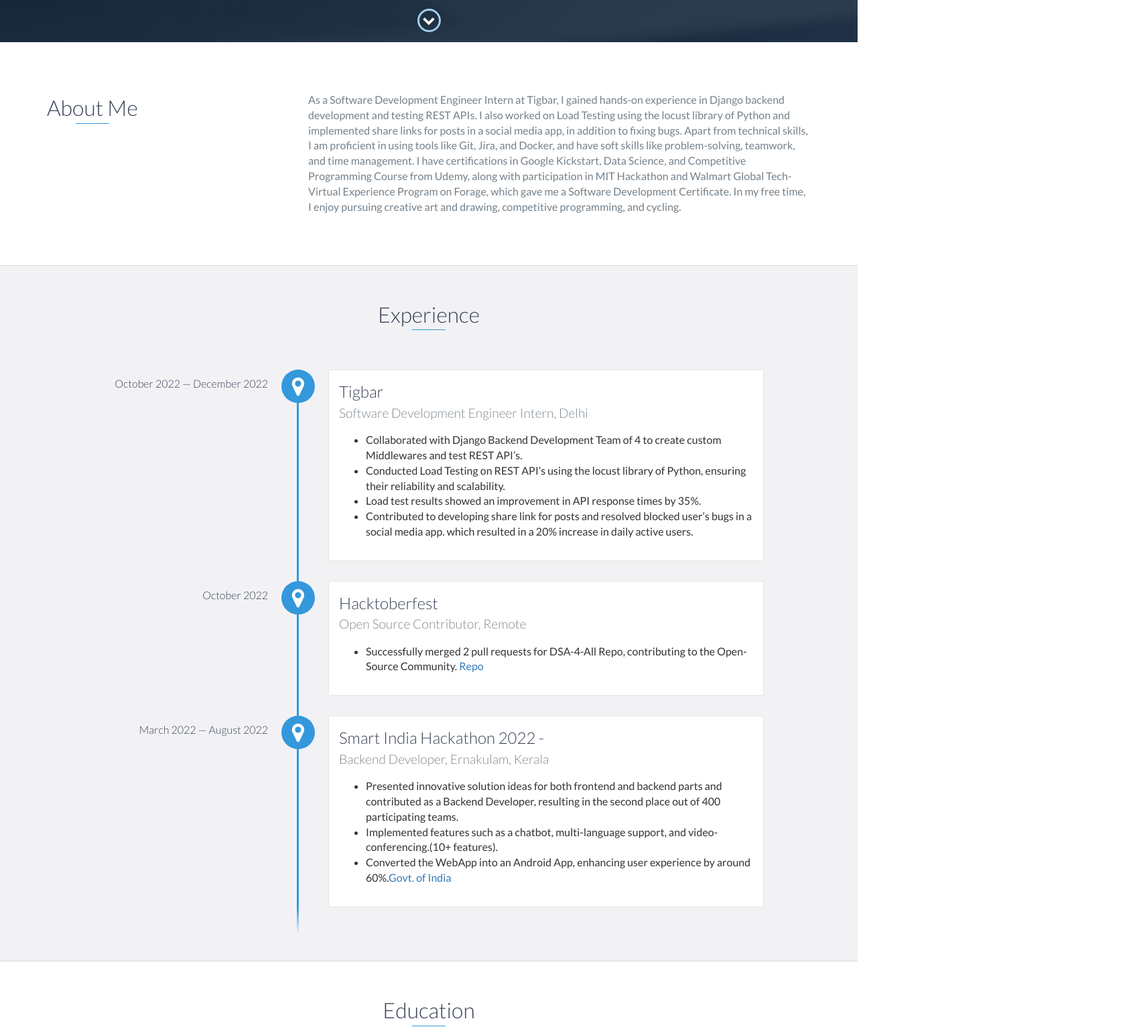
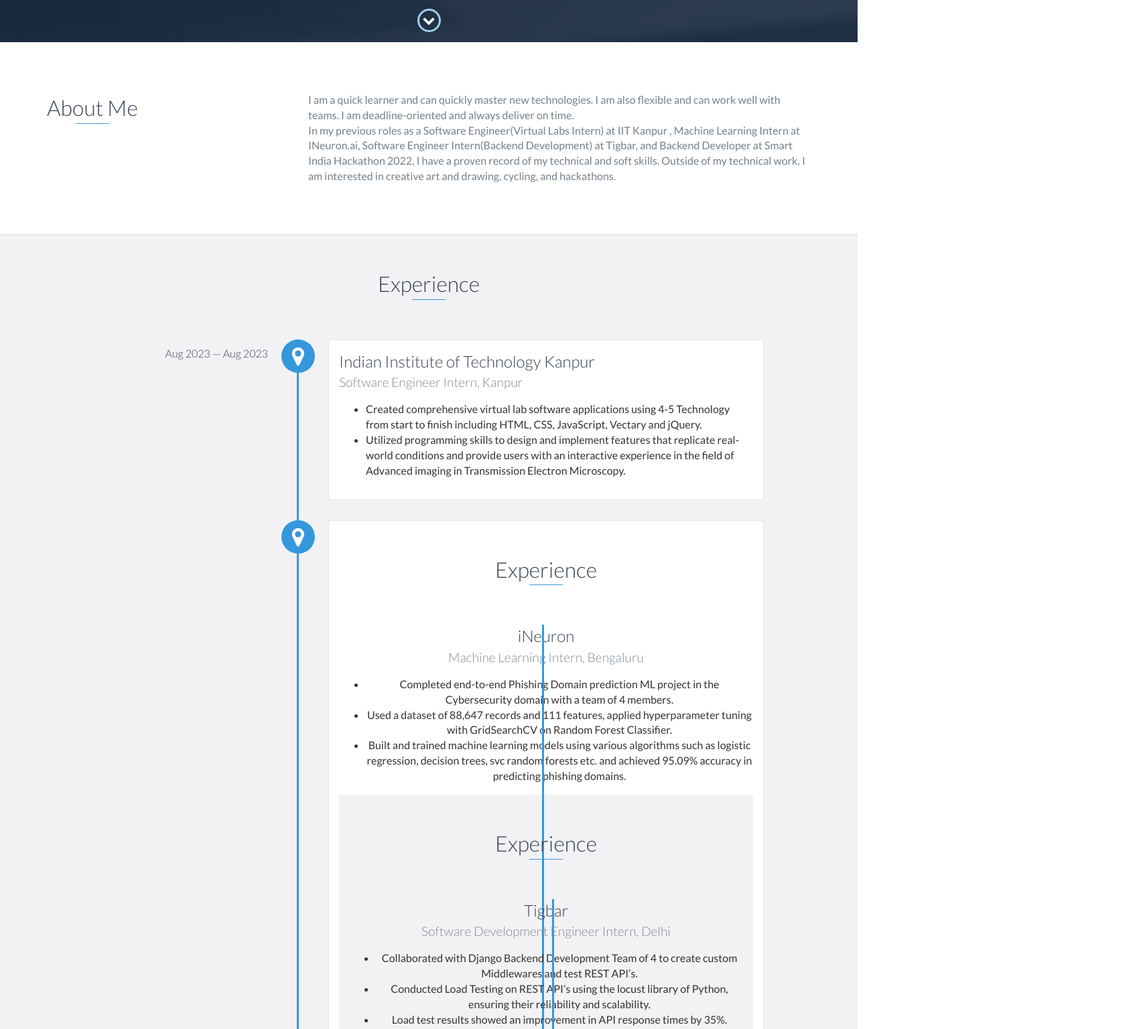
Before and after one commit to adarshmarvel22/Portfolio1S, a website: page index.html in a window 1280 px wide. Shown: the part 800-2337 px from the top of the page at 67% size, 1706 px wide, since content can reach past the window. Drawn offline with nearby package versions, Linux system fonts and the light colour scheme.

Commit message:
Update index.html

```diff
--- a/index.html
+++ b/index.html
@@ -73,17 +73,62 @@
                 </div>
                 <div class="col-md-8">
                     <p>
-                        As a Software Development Engineer Intern at Tigbar, I gained hands-on experience in Django backend development and testing REST APIs. I also worked on Load Testing using the locust library of Python and implemented share links for posts in a social media app, in addition to fixing bugs.
+                        I am a quick learner and can quickly master new technologies. I am also flexible and
+                        can work well with teams. I am deadline-oriented and always deliver on time.
+                        <br>
+                        In my previous roles as a Software Engineer(Virtual Labs Intern) at IIT Kanpur ,
+                        Machine Learning Intern at INeuron.ai, Software Engineer Intern(Backend
+                        Development) at Tigbar, and Backend Developer at Smart India Hackathon 2022, I
+                        have a proven record of my technical and soft skills.
+                        Outside of my technical work, I am interested in creative art and drawing, cycling,
+                        and hackathons.
 
-                        Apart from technical skills, I am proficient in using tools like Git, Jira, and Docker, and have soft skills like problem-solving, teamwork, and time management. I have certifications in Google Kickstart, Data Science, and Competitive Programming Course from Udemy, along with participation in MIT Hackathon and Walmart Global Tech- Virtual Experience Program on Forage, which gave me a Software Development Certificate.
-
-                        In my free time, I enjoy pursuing creative art and drawing, competitive programming, and cycling.
                     </p>
                 </div>
             </div>
         </div>
     </div>
     <!-- End #about -->
+    <div id="experience" class="background-alt">
+        <h2 class="heading">Experience</h2>
+        <div id="experience-timeline">
+            <div data-date="Aug 2023 — Aug 2023">
+                <h3>Indian Institute of Technology Kanpur</h3>
+                <h4> Software Engineer Intern, Kanpur</h4>
+                <p>
+                    <ul>
+<li>
+    Created comprehensive virtual lab software applications using 4-5 Technology from start to finish including HTML, CSS,
+    JavaScript, Vectary and jQuery.</li>
+    <li>Utilized programming skills to design and implement features that replicate real-world conditions and provide users with
+    an interactive experience in the field of Advanced imaging in Transmission Electron Microscopy.
+
+</li>
+
+                    </ul>
+          </p>
+            </div>
+
+            <div id="experience" class="background-alt">
+                <h2 class="heading">Experience</h2>
+                <div id="experience-timeline">
+                    <div data-date="Bengaluru May 2023 — Aug 2023">
+                        <h3>iNeuron</h3>
+                        <h4>Machine Learning Intern, Bengaluru</h4>
+                        <p>
+                            <ul>
+        <li>
+            Completed end-to-end Phishing Domain prediction ML project in the Cybersecurity domain with a team of 4 members.</li>
+            <li>Used a dataset of 88,647 records and 111 features, applied hyperparameter tuning with GridSearchCV on Random Forest
+            Classifier.</li>
+            <li>Built and trained machine learning models using various algorithms such as logistic regression, decision trees, svc
+            random forests etc. and achieved 95.09% accuracy in predicting phishing domains.
+
+        </li>
+
+                            </ul>
+                  </p>
+                    </div>
 
     <div id="experience" class="background-alt">
         <h2 class="heading">Experience</h2>
@@ -106,46 +151,7 @@
           </p>
             </div>
 
-            <div data-date="October 2022">
-                <h3>Hacktoberfest</h3>
-                <h4>Open Source Contributor, Remote</h4>
-                <p>
-                    <ul>
 
-                    <li>
-                    Successfully merged 2 pull requests for DSA-4-All Repo, contributing to the Open-Source Community.
-                    <a href="">Repo</a>
-                    </li> </ul>   </p>
-            </div>
-
-            <div data-date="March 2022 — August 2022">
-                <h3>Smart India Hackathon 2022 -</h3>
-                <h4>Backend Developer, Ernakulam, Kerala</h4>
-                <p>
-                    <ul>
-                        <li>
-     Presented innovative solution ideas for both frontend and backend parts and contributed as a Backend Developer,
-resulting in the second place out of 400 participating teams.</li>
-<li>Implemented features such as a chatbot, multi-language support, and video-conferencing.(10+ features).</li>
-<li> Converted the WebApp into an Android App, enhancing user experience by around 60%.<a href="">Govt. of India</a>
-                        </li>
-                    </ul>
- </p>
-            </div>
-        </div>
-    </div>
-    <!-- End #experience -->
-
-    <div id="education">
-        <h2 class="heading">Education</h2>
-        <div class="education-block">
-            <h3> IET Bundelkhand University, Jhansi</h3>
-            <span class="education-date">December 2020 — July 2024</span>
-            <h4>Bachelor of Science in Computer Science</h4>
-            <p>
-CGPA: 8.85/10
-            </p>
-        </div>
         <!-- End .education-block -->
 
         <div class="education-block">
@@ -210,17 +216,17 @@ CGPA: 8.85/10
                     </div>
                     <!-- End .project-image -->
                     <div class="project-info">
-                        <h3>SrapeTube (Professional Development Project)</h3>
+                        <h3>Wafer Fault Detection Application(Professional Development Project)</h3>
                         <p>
 <ul>
     <li>
-        Built a Flask application that scrapes YouTube channels data with MongoDB as the database and Azure for hosting.</li>
-<li>Performed data analysis to identify popular channels and videos, resulting in a 25% increase in engagement for a targeted
-marketing campaign.
+     Spearheaded the development of a ML model that could accurately identify wafer defects using MongoDB as a database.</li>
+    <li> Employed various classification algorithms and iteratively performed EDA, Feature Engineering and Model Training and
+        achieved 99.60% accuracy with XGBoostClassifier.
     </li>
 </ul>
                         </p>
-                        <a href="https://github.com/adarshmarvel22/ScrapeTube">View Project</a>
+                        <a href="https://github.com/adarshmarvel22/Diabetes_Prediction">View Project</a>
                     </div>
                     <!-- End .project-info -->
                 </div>
@@ -277,8 +283,6 @@ marketing campaign.
     </div>
     <!-- End .project-image -->
     <div class="project-info">
-        <h3>Breast Cancer Prediction (Professional Development  Project)</h3>
-        <h3>Diabets Prediction (Professional Development  Project)</h3>
         <h3>Team Portfolio (Professional Development  Project)</h3>
         <h3>Portfolio (Professional Development  Project)</h3>
 
```
